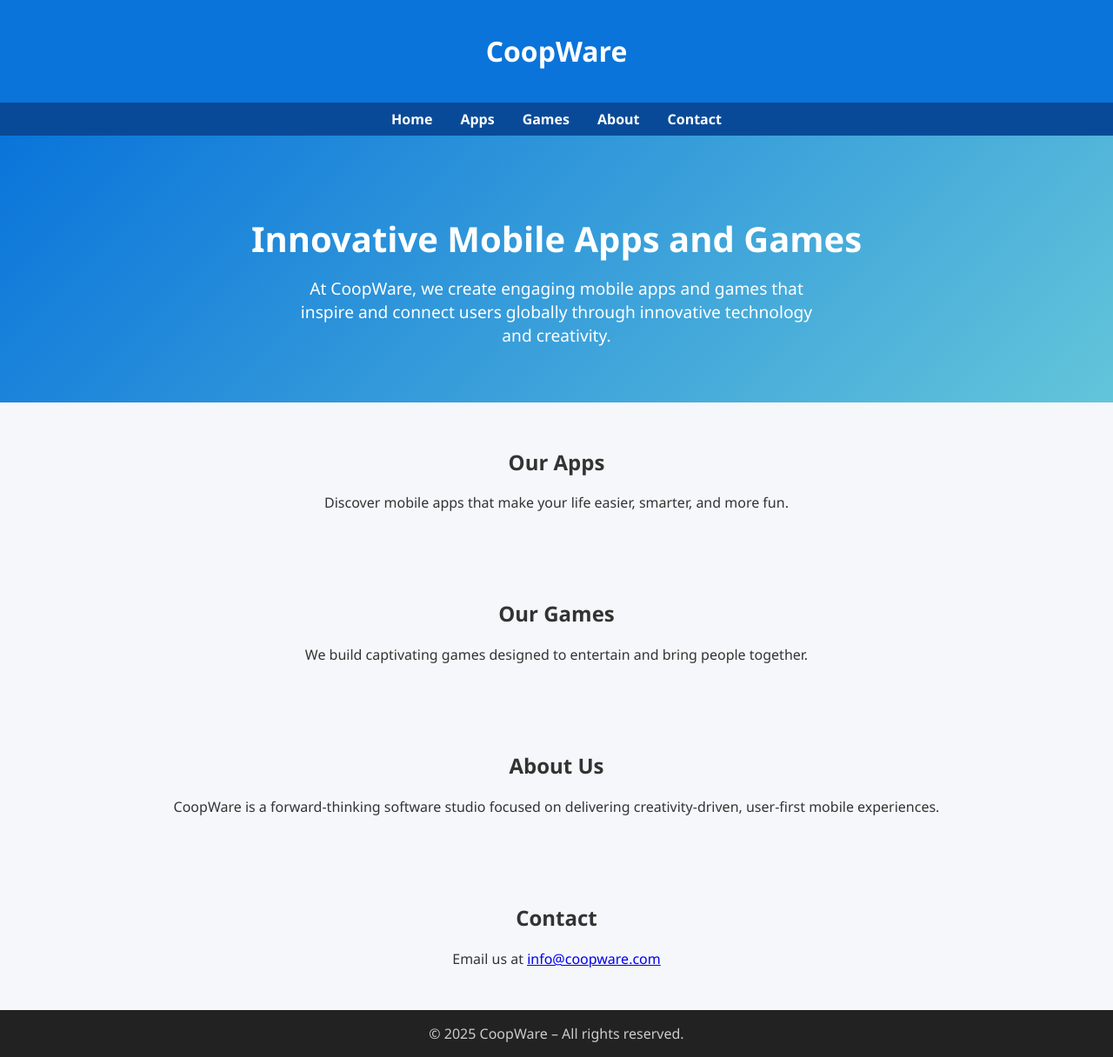
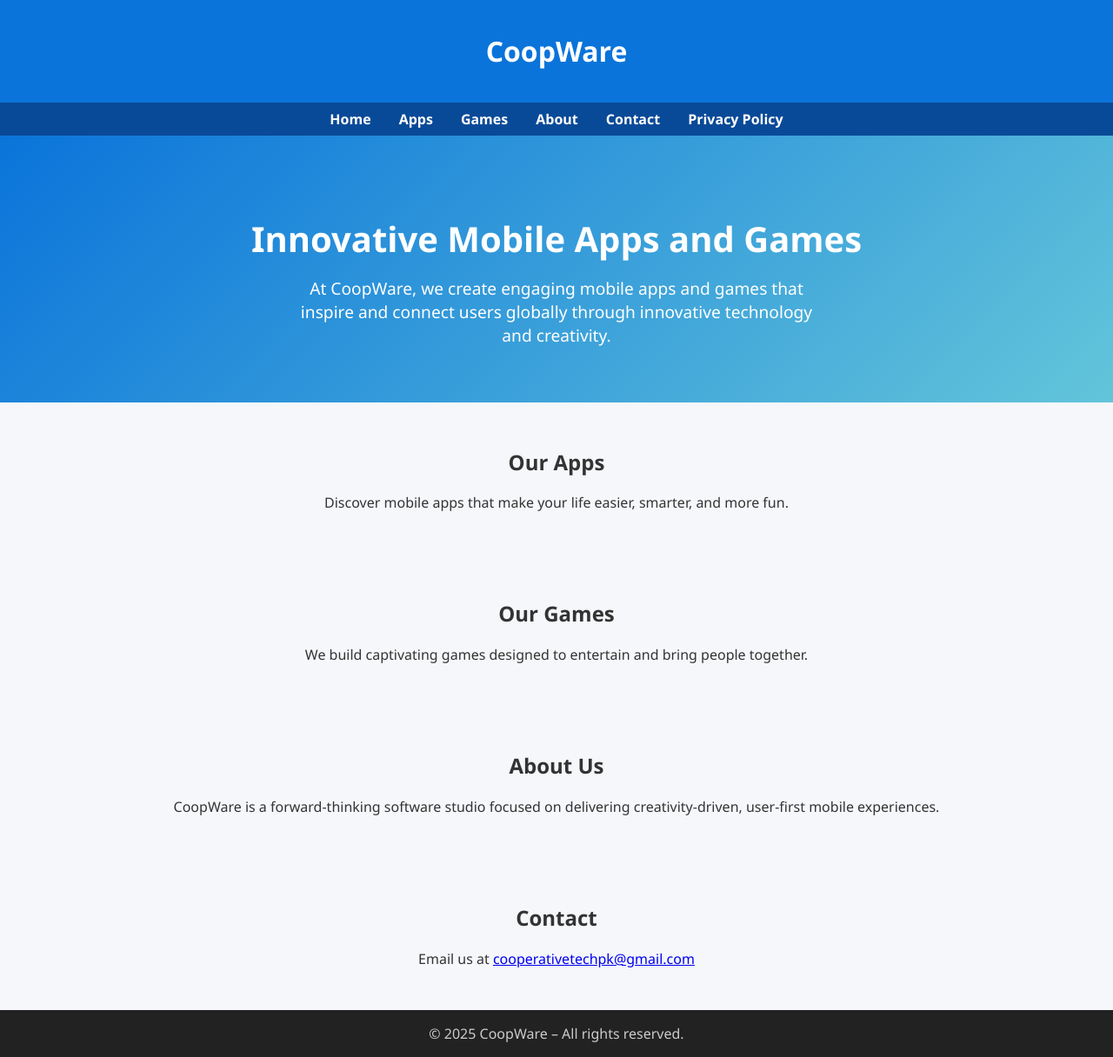
Before and after one commit to coopwareusa/coopwareusa.github.io, a plain HTML site: page index.html in a window 1280 px wide. Shown: the whole page at 87% size. Drawn offline with Linux system fonts and the light colour scheme.

Commit message:
Update index.html

```diff
--- a/index.html
+++ b/index.html
@@ -77,6 +77,7 @@
     <a href="#games">Games</a>
     <a href="#about">About</a>
     <a href="#contact">Contact</a>
+      <a href="coopwareprivacypolicy.html">Privacy Policy</a>
   </nav>
 
   <div class="hero">
@@ -101,7 +102,7 @@
 
   <div id="contact" class="section">
     <h2>Contact</h2>
-    <p>Email us at <a href="mailto:info@coopware.com">info@coopware.com</a></p>
+    <p>Email us at <a href="mailto:cooperativetechpk@gmail.com">cooperativetechpk@gmail.com</a></p>
   </div>
 
   <footer>
```
